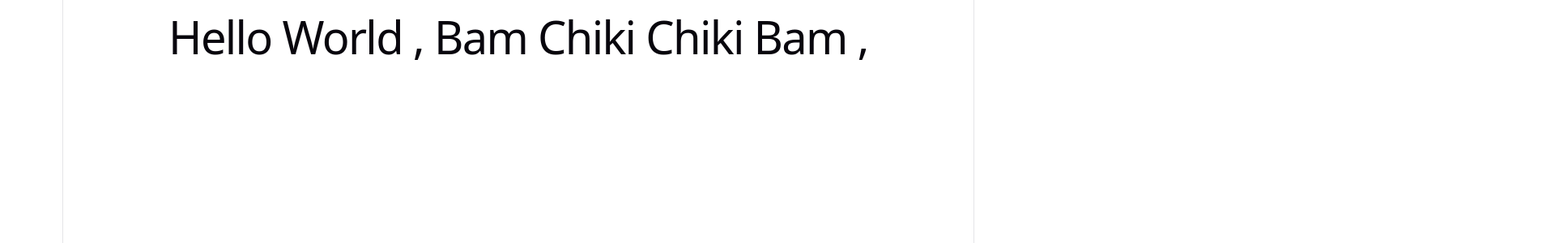
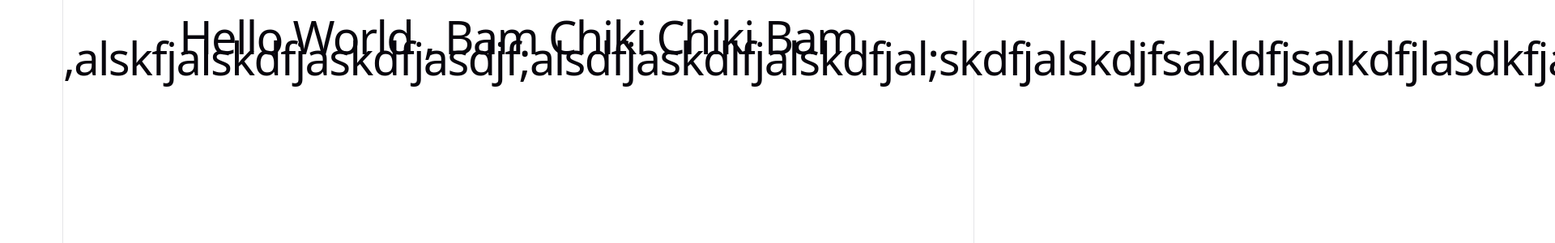
Before and after one commit to vishalprataptech/test-pr, a React (Vite) app: page / in a window 1280 px wide. Shown: the top 300 px of the page at 81% size, 1920 px wide, since content can reach past the window. Built offline with nearby package versions, Linux system fonts and the light colour scheme.

Commit message:
jai shree ram

```diff
--- a/src/App.tsx
+++ b/src/App.tsx
@@ -7,7 +7,7 @@ function App() {
 
   return (
     <>
-    <h1>Hello World , Bam Chiki Chiki Bam , </h1>
+    <h1>Hello World , Bam Chiki Chiki Bam ,alskfjalskdfjaskdfjasdjf;alsdfjaskdlfjalskdfjal;skdfjalskdjfsakldfjsalkdfjlasdkfjaslk </h1>
     </>
   )
 }
```
